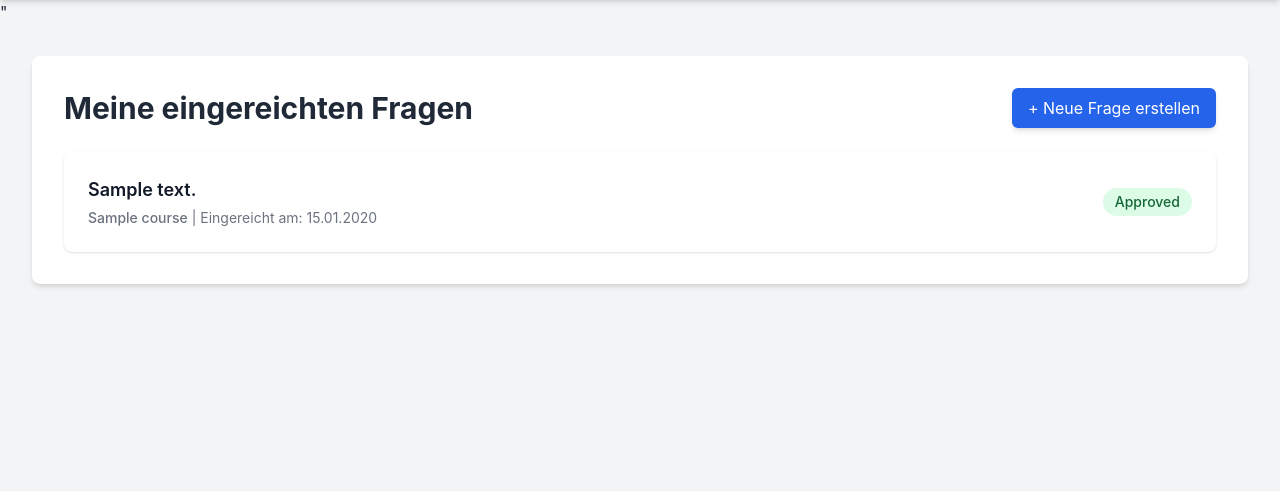
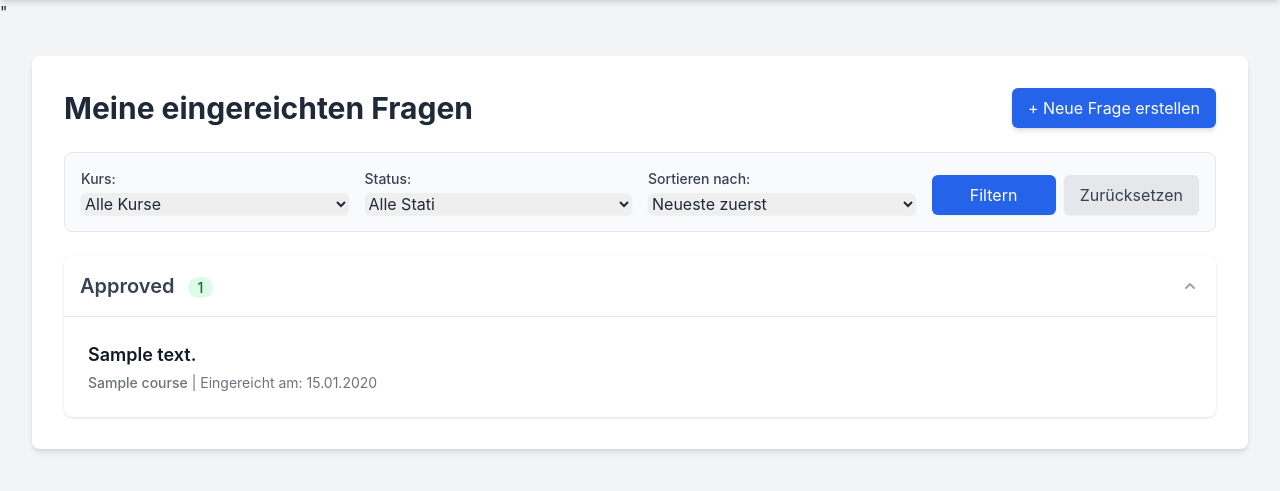
Before and after one commit to mzander-1/quizapp-django, a Django app: page /my-questions/ in a window 1280 px wide. Shown: the part 84-575 px from the top of the page. Run offline with Django 5.2, Linux system fonts and the light colour scheme; a user stored in the database is signed in; tables that the repository leaves empty hold one stand-in row (values such as "Sample post"); some libraries are stand-ins or nearby versions.

Commit message:
make question list filter- and collapsible

```diff
--- a/quiz/templates/quiz/my_questions.html
+++ b/quiz/templates/quiz/my_questions.html
@@ -8,16 +8,83 @@
     </a>
 </div>
 
-<div class="bg-white rounded-lg shadow overflow-hidden">
-    <ul class="divide-y divide-gray-200">
-        {% for question in questions %}
+<form method="GET" action="{% url 'my_questions' %}" class="mb-6 p-4 bg-gray-50 rounded-lg border border-gray-200">
+    <div class="grid grid-cols-1 md:grid-cols-4 gap-4">
+
+        <div>
+            <label for="course" class="block text-sm font-medium text-gray-700">Kurs:</label>
+            <select name="course" id="course" class="mt-1 block w-full border-gray-300 rounded-md shadow-sm focus:ring-blue-500 focus:border-blue-500">
+                <option value="">Alle Kurse</option>
+                {% for course in all_courses %}
+                    <option value="{{ course.pk }}" {% if current_filters.course == course.pk|stringformat:"s" %}selected{% endif %}>
+                        {{ course.name }}
+                    </option>
+                {% endfor %}
+            </select>
+        </div>
+
+        <div>
+            <label for="status" class="block text-sm font-medium text-gray-700">Status:</label>
+            <select name="status" id="status" class="mt-1 block w-full border-gray-300 rounded-md shadow-sm focus:ring-blue-500 focus:border-blue-500">
+                <option value="">Alle Stati</option>
+                {% for code, name in status_choices %}
+                    <option value="{{ code }}" {% if current_filters.status == code %}selected{% endif %}>
+                        {{ name }}
+                    </option>
+                {% endfor %}
+            </select>
+        </div>
+
+        <div>
+            <label for="sort_by" class="block text-sm font-medium text-gray-700">Sortieren nach:</label>
+            <select name="sort_by" id="sort_by" class="mt-1 block w-full border-gray-300 rounded-md shadow-sm focus:ring-blue-500 focus:border-blue-500">
+                <option value="-created_at" {% if current_filters.sort_by == '-created_at' %}selected{% endif %}>Neueste zuerst</option>
+                <option value="created_at" {% if current_filters.sort_by == 'created_at' %}selected{% endif %}>Älteste zuerst</option>
+                <option value="text" {% if current_filters.sort_by == 'text' %}selected{% endif %}>Text (A-Z)</option>
+                <option value="-text" {% if current_filters.sort_by == '-text' %}selected{% endif %}>Text (Z-A)</option>
+            </select>
+        </div>
+
+        <div class="flex items-end space-x-2">
+            <button type="submit" class="w-full py-2 px-4 bg-blue-600 hover:bg-blue-700 text-white rounded-md shadow-sm transition duration-300">
+                Filtern
+            </button>
+            <a href="{% url 'my_questions' %}" class="w-full text-center py-2 px-4 bg-gray-200 hover:bg-gray-300 text-gray-700 rounded-md shadow-sm transition duration-300">
+                Zurücksetzen
+            </a>
+        </div>
+    </div>
+</form>
+
+<div class="space-y-4">
+    {% for status_code, group_data in grouped_questions.items %}
+        <details class="bg-white rounded-lg shadow overflow-hidden" open>
+            <summary class="p-4 cursor-pointer hover:bg-gray-50 flex justify-between items-center list-none">
+                <h2 class="text-xl font-semibold text-gray-700">
+                    {{ group_data.name }}
+                    <span class="ml-2 px-2.5 py-0.5 rounded-full text-sm font-medium
+                        {% if status_code == 'APPROVED' %} bg-green-100 text-green-800
+                        {% elif status_code == 'REJECTED' %} bg-red-100 text-red-800
+                        {% else %} bg-yellow-100 text-yellow-800
+                        {% endif %}
+                    ">
+                        {{ group_data.questions|length }}
+                    </span>
+                </h2>
+                <span class="text-gray-400 transition-transform duration-200 transform details-arrow">
+                    <svg xmlns="http://www.w3.org/2000/svg" class="h-5 w-5" viewBox="0 0 20 20" fill="currentColor">
+                        <path fill-rule="evenodd" d="M5.293 7.293a1 1 0 011.414 0L10 10.586l3.293-3.293a1 1 0 111.414 1.414l-4 4a1 1 0 01-1.414 0l-4-4a1 1 0 010-1.414z" clip-rule="evenodd" />
+                    </svg>
+                </span>
+            </summary>
+
+            <ul class="divide-y divide-gray-200 border-t border-gray-200">
+                {% for question in group_data.questions %}
                 <li class="p-6 hover:bg-gray-50 transition duration-150">
                     <div class="flex justify-between items-center">
                         <div class="flex-1">
-                    <!-- Questiontext -->
                             <p class="text-lg font-semibold text-gray-900">{{ question.text }}</p>
 
-                    <!-- Course and date of creation -->
                             <p class="text-sm text-gray-500 mt-1">
                                 {% if question.course %}
                                     <span class="font-medium">{{ question.course.name }}</span> |
@@ -27,8 +94,7 @@
                         </div>
 
                         <div class="flex items-center space-x-4">
-                    <!-- Status-Badge -->
-                    <span class="px-3 py-1 text-sm font-medium rounded-full
+                            <span class="hidden px-3 py-1 text-sm font-medium rounded-full
                                 {% if question.status == 'APPROVED' %}
                                     bg-green-100 text-green-800
                                 {% elif question.status == 'REJECTED' %}
@@ -40,7 +106,6 @@
                                 {{ question.get_status_display }}
                             </span>
 
-                    <!-- Edit button (only if PENDING) -->
                             {% if question.status == 'PENDING' %}
                                 <a href="{% url 'update_question' question.pk %}" class="text-blue-600 hover:text-blue-800 transition duration-150">
                                     Bearbeiten
@@ -49,11 +114,29 @@
                         </div>
                     </div>
                 </li>
-        {% empty %}
-        <li class="p-6 text-center text-gray-500">
-            Du hast noch keine Fragen eingereicht.
-        </li>
                 {% endfor %}
             </ul>
+        </details>
+    {% endfor %}
+
+    {% if total_questions_found == 0 %}
+        <div class="bg-white rounded-lg shadow p-6 text-center text-gray-500">
+            {% if current_filters.status or current_filters.course %}
+                Es wurden keine Fragen gefunden, die den Filterkriterien entsprechen.
+            {% else %}
+                Du hast noch keine Fragen eingereicht.
+            {% endif %}
         </div>
+    {% endif %}
+</div>
+
+<style>
+    details summary::-webkit-details-marker {
+        display: none;
+    }
+    details[open] .details-arrow {
+        transform: rotate(180deg);
+    }
+</style>
+
 {% endblock %}
--- a/quiz/views.py
+++ b/quiz/views.py
@@ -12,7 +12,14 @@ from .forms import (
 from django.contrib import messages
 from django.contrib.auth.decorators import login_required
 from django.views.decorators.http import require_POST
-from .models import Question, GameSession, GameParticipant, TeamGameAnswer, Answer
+from .models import (
+    Course,
+    Question,
+    GameSession,
+    GameParticipant,
+    TeamGameAnswer,
+    Answer,
+)
 from django.db.models import F
 
 
@@ -62,10 +69,66 @@ def register_view(request):
 @login_required
 def my_question_list(request):
     """
-    Displays a list of questions created by the logged-in user.
+    Displays a list of questions created by the logged-in user,
+    with filtering, sorting, and grouping by status.
     """
-    questions = Question.objects.filter(creator=request.user).order_by("-created_at")
-    return render(request, "quiz/my_questions.html", {"questions": questions})
+
+    # 1. Filter- und Sortierparameter aus der URL (GET-Request) holen
+    status_filter = request.GET.get("status")
+    course_filter = request.GET.get("course")
+    sort_by = request.GET.get("sort_by", "-created_at")  # Standard: Neueste zuerst
+
+    # 2. Basis-Queryset: Nur Fragen des angemeldeten Benutzers
+    queryset = Question.objects.filter(creator=request.user)
+
+    # 3. Filter anwenden
+    if status_filter:
+        queryset = queryset.filter(status=status_filter)
+    if course_filter:
+        queryset = queryset.filter(course_id=course_filter)  # course_id ist effizienter
+
+    # 4. Sortierung anwenden (Whitelist, um Sicherheit zu gewährleisten)
+    valid_sorts = ["created_at", "-created_at", "text", "-text"]
+    if sort_by in valid_sorts:
+        queryset = queryset.order_by(sort_by)
+    else:
+        queryset = queryset.order_by("-created_at")  # Fallback auf Standard
+
+    # 5. Fragen nach Status gruppieren
+    # Wir bereiten die Gruppen vor, die angezeigt werden sollen
+    grouped_questions = {}
+    total_questions_found = 0
+
+    # Bestimmen, welche Status-Gruppen wir anzeigen müssen
+    # Entweder nur der gefilterte Status, oder alle
+    if status_filter:
+        statuses_to_show = [s for s in Question.STATUS_CHOICES if s[0] == status_filter]
+    else:
+        statuses_to_show = Question.STATUS_CHOICES
+
+    # Das bereits gefilterte/sortierte Queryset durchlaufen und Gruppen erstellen
+    for code, name in statuses_to_show:
+        # Filtern des *bereits gefilterten* Querysets nach dem jeweiligen Status
+        questions_in_group = queryset.filter(status=code)
+
+        if questions_in_group.exists():
+            grouped_questions[code] = {"name": name, "questions": questions_in_group}
+            total_questions_found += questions_in_group.count()
+
+    # 6. Kontext für das Template vorbereiten
+    context = {
+        "grouped_questions": grouped_questions,
+        "all_courses": Course.objects.all(),  # Für den Kurs-Filter-Dropdown
+        "status_choices": Question.STATUS_CHOICES,  # Für den Status-Filter-Dropdown
+        "current_filters": {
+            "status": status_filter,
+            "course": course_filter,
+            "sort_by": sort_by,
+        },
+        "total_questions_found": total_questions_found,
+    }
+
+    return render(request, "quiz/my_questions.html", context)
 
 
 @login_required
```
Lines whose indentation alone changed are shown as unchanged.
